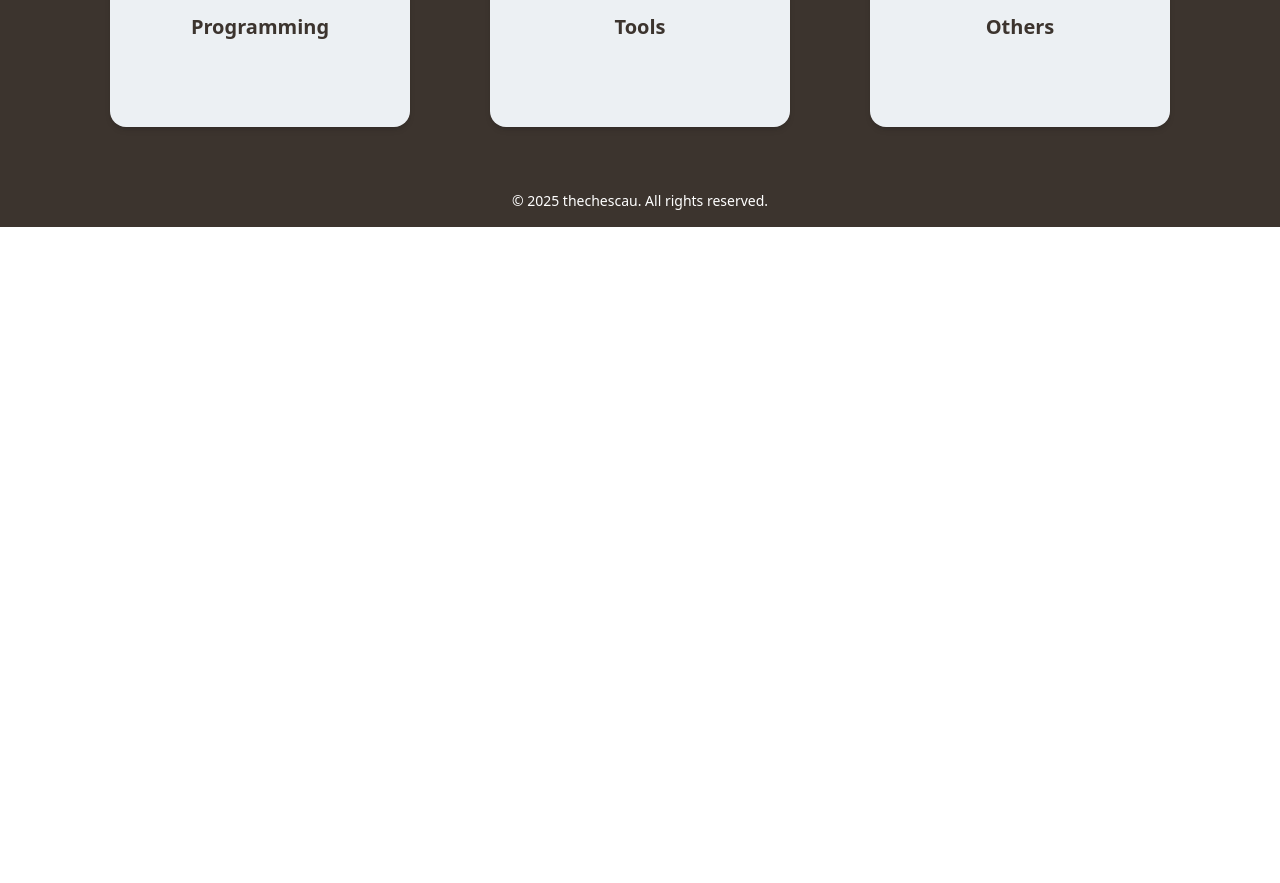
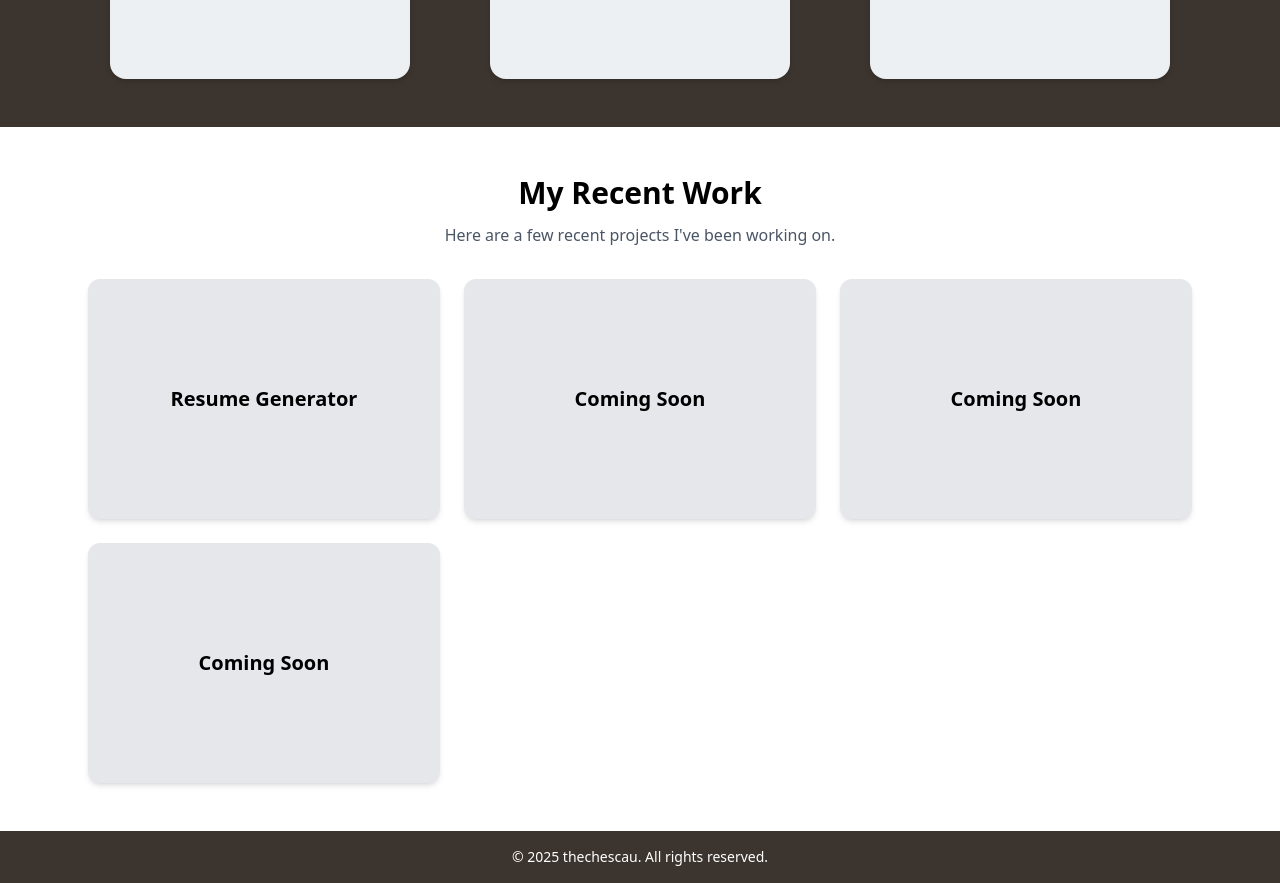
Before and after one commit to thechescau/personal-website, a React (Vite) app in the folder personal-website/: page / in a window 1280 px wide. Shown: the part 860-1743 px from the top of the page. Before the commit the page ends 1087 px from the top, so only its background shows below. Built offline with nearby package versions, Linux system fonts and the light colour scheme.

Commit message:
Project section, ongoing UI

```diff
--- a/personal-website/src/App.tsx
+++ b/personal-website/src/App.tsx
@@ -3,6 +3,7 @@ import Navbar from './components/Navbar'
 import Footer from './components/Footer'
 import Home from './components/Home'
 import Skills from './components/Skills'
+import Projects from './components/Projects'
 
 function App() {
 
@@ -14,6 +15,7 @@ function App() {
       <main className='flex-1'>
         <Home />
         <Skills />
+        <Projects />
       </main>
 
       <Footer />
--- /dev/null
+++ b/personal-website/src/components/Projects.tsx
@@ -0,0 +1,60 @@
+import { projects} from "../data/projectsData"
+
+function Projects() {
+    return (
+        // Section wrapper
+        <section className="py-12">
+            {/* Title container  */}
+            <div className="text-center mb-8">
+                <h2 className="text-3xl font-bold mb-3"> My Recent Work </h2>
+                <h3 className="text-gray-600"> Here are a few recent projects I've been working on. </h3>
+            </div>
+
+            {/* Grid layout
+            - 1 column on small screens
+            - 3 columns on medium+ screens */}
+
+            {/* Project card
+            - relative: anchor for "absolute" children
+            - fixed width and height
+            - overflow-hidden: prevents content from spilling
+            - group: hover effects on children
+            - mx-auto: center card horizontally */}
+
+            {/* Button anchor tag
+            - href: project link
+            - target-"_blank": opens in new tab
+            - rel="noopener noreferrer": security best practice */}
+
+            <div className="grid grid-cols-1 md:grid-cols-3 gap-x-6 gap-y-6 max-w-6xl mx-auto px-6">
+                {projects.map((project, index) => (
+                    <div
+                        key={index}
+                        className="relative h-60 bg-gray-200 rounded-xl overflow-hidden shadow-md group flex flex-col"
+                    >
+                        {/* Front face */}
+                        <div className="absolute inset-0 flex items-center justify-center text-xl font-semibold group-hover:opacity-0 transition-opacity">
+                            {project.name}
+                        </div>
+
+                        {/* Hover overlay */}
+                        <div className="absolute inset-0 px-8 flex flex-col items-center justify-center bg-dune bg-opacity-80 text-white opacity-0 group-hover:opacity-100 transition-opacity p-4 text-center">
+                            <p className="text-md mb-4">{project.description}</p>
+                            <a
+                                href={project.link}
+                                target="_blank"
+                                rel="noopener noreferrer"
+                                className="px-6 py-2 bg-blue-500 hover:bg-blue-600 rounded-full transition"
+                            >
+                                View Project
+                            </a>
+                        </div>
+                    </div>
+                ))}
+            </div>
+
+        </section>
+    )
+}
+
+export default Projects
--- a/personal-website/src/components/Skills.tsx
+++ b/personal-website/src/components/Skills.tsx
@@ -1,6 +1,6 @@
 import {useState} from "react"
 import {ChevronLeft} from "lucide-react"
-import {categories, Category} from "../data/skills"
+import {categories, Category} from "../data/skillsData"
 
 function Skills() {
     // track which category card is currently open (null means none)
@@ -13,7 +13,7 @@ function Skills() {
             id="skills"
         >
             {/* Section title */}
-            <div className="flex justify-between gap-4 pb-6 mb-6">
+            <div className="flex justify-between gap-4">
                 {selectedCategory && (
                     <button
                         onClick={() => setSelectedCategory(null)}
--- /dev/null
+++ b/personal-website/src/data/projectsData.ts
@@ -0,0 +1,29 @@
+export type Project = {
+    name: string
+    description: string
+    link: string
+}
+
+export const projects: Project[] = [
+    {
+        name: "Resume Generator",
+        description: "A web app that helps users quickly create professional resumes by filling out forms, with instant preview and export options.",
+        link: "https://cv-generator-eosin-tau.vercel.app/"
+    },
+    {
+        name: "Coming Soon",
+        description: "",
+        link: ""
+    },
+    {
+        name: "Coming Soon",
+        description: "",
+        link: ""
+    },
+    {
+        name: "Coming Soon",
+        description: "",
+        link: ""
+    }
+
+]
```
Also changed, not shown: personal-website/src/data/skillsData.ts (renamed from personal-website/src/data/skills.ts).
